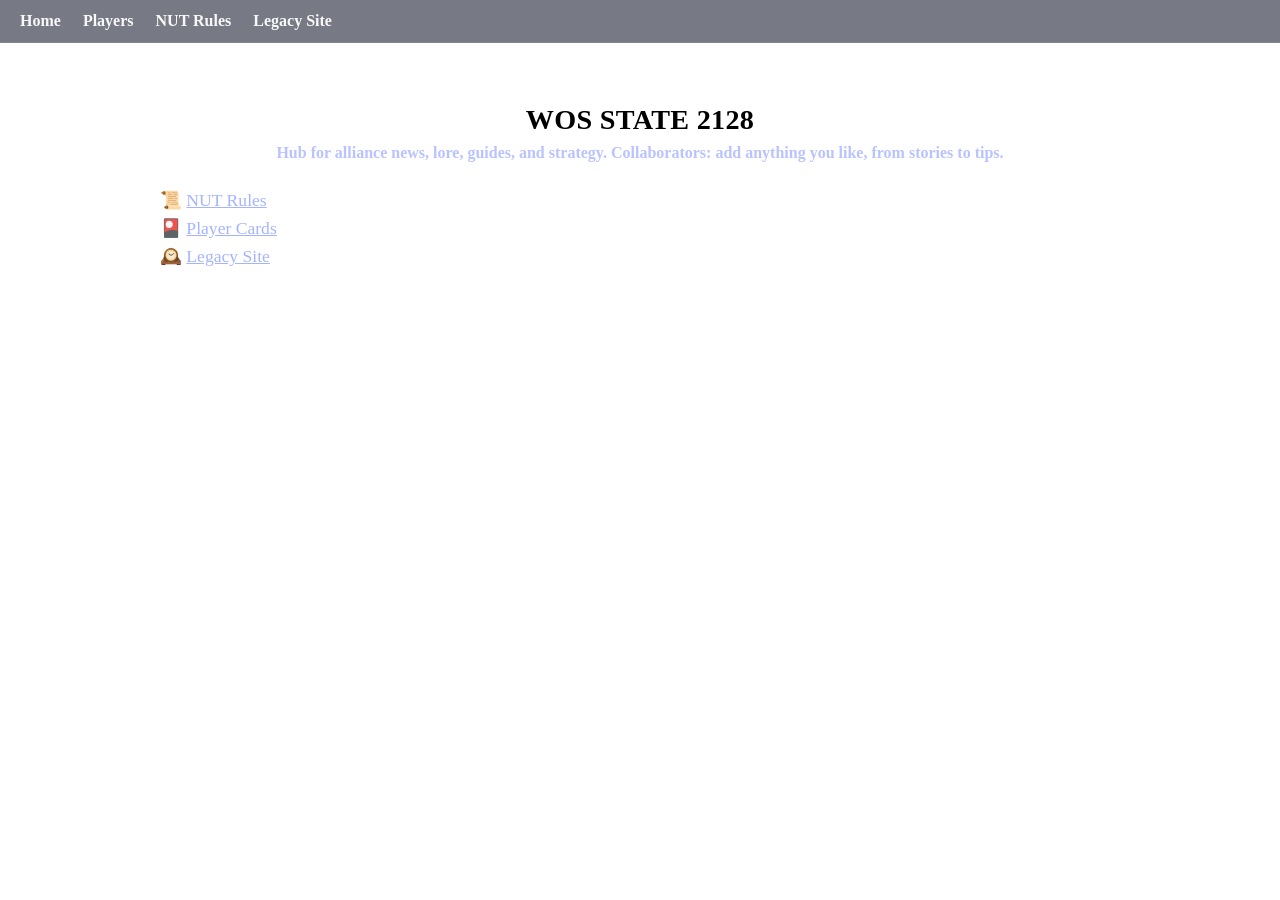
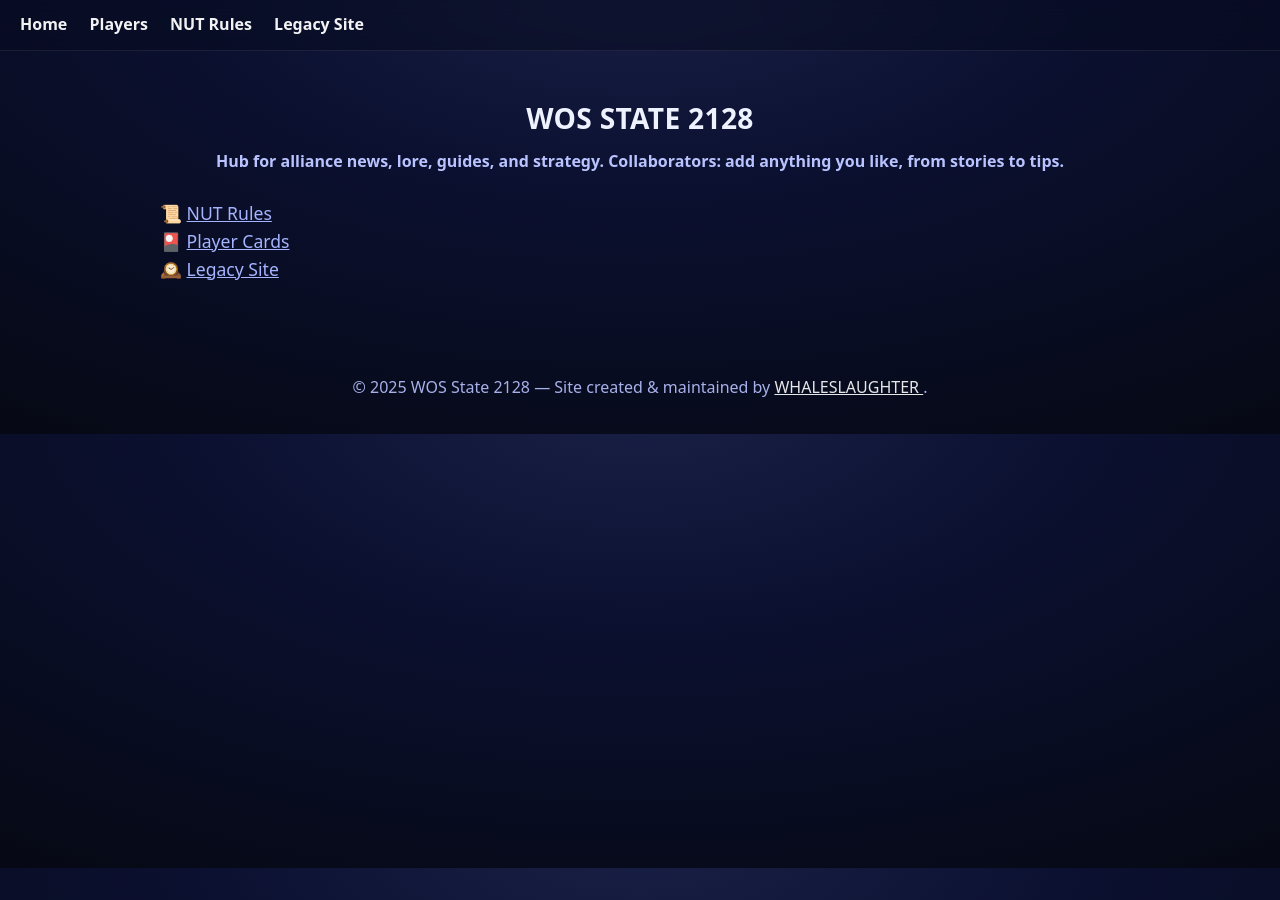
Before and after one commit to whaleslaughter-ux/WOS-State-2128, a Jekyll site: the page index.html, which Jekyll copies as it is, in a window 1280 px wide. Built offline with Jekyll 4.4.1, drawn with Linux system fonts in a browser that asks for light colours.

Commit message:
Update index.html

```diff
--- a/index.html
+++ b/index.html
@@ -7,12 +7,6 @@
   <style>
     :root{--bg1:#0b1030;--bg2:#1a2147;--ink:#eef2ff;--muted:#b9c3ff}
     *{box-sizing:border-box}
-    <div id="footer-placeholder"></div>
-<script>
-  fetch('/footer.html')
-    .then(r => r.text())
-    .then(html => { document.getElementById('footer-placeholder').innerHTML = html; });
-</script>
 
     body{
       margin:0; color:var(--ink);
@@ -31,7 +25,9 @@
   <!-- shared nav loads here -->
   <div id="nav-placeholder"></div>
   <script>
-    fetch('/nav.html').then(r=>r.text()).then(h=>{document.getElementById('nav-placeholder').innerHTML=h});
+    fetch('/nav.html')
+      .then(r => r.text())
+      .then(h => { document.getElementById('nav-placeholder').innerHTML = h; });
   </script>
 
   <div class="wrap">
@@ -47,8 +43,14 @@
         <li>🕰️ <a href="https://state2128.github.io/wos/" target="_blank" rel="noopener">Legacy Site</a></li>
       </ul>
     </section>
+  </div>
 
-
-  </div>
+  <!-- shared footer loads here -->
+  <div id="footer-placeholder"></div>
+  <script>
+    fetch('/footer.html')
+      .then(r => r.text())
+      .then(html => { document.getElementById('footer-placeholder').innerHTML = html; });
+  </script>
 </body>
 </html>
```
